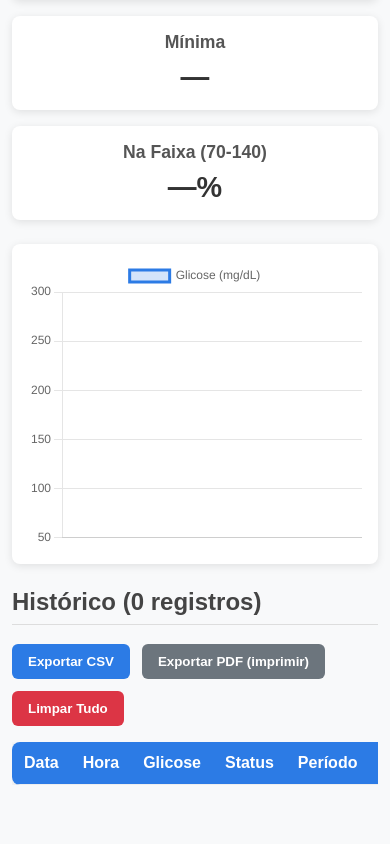
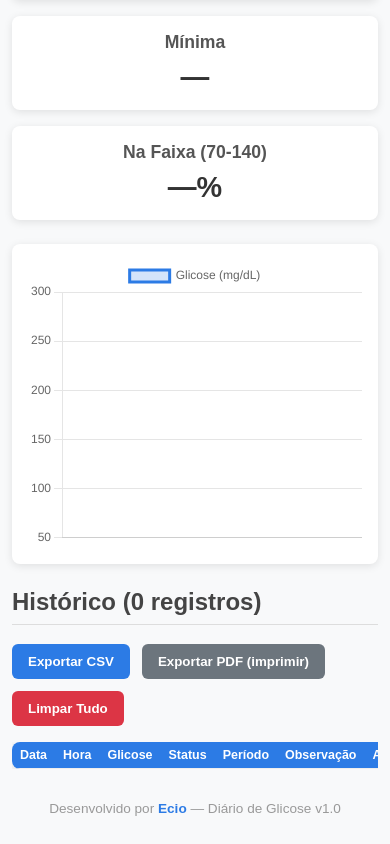
Before and after one commit to Eciopai1/Glicose, a plain HTML site: page teste.html in a window 390 px wide. Shown: the part 1082-1926 px from the top of the page. Before the commit the page ends 1879 px from the top, so only its background shows below. Drawn offline with nearby package versions, Linux system fonts and the light colour scheme.

Commit message:
fix: tabela responsiva no mobile, texto WhatsApp e creditos no rodape

```diff
--- a/teste.html
+++ b/teste.html
@@ -211,6 +211,28 @@
       .stats {
         grid-template-columns: 1fr;
       }
+
+      th,
+      td {
+        padding: 6px 8px;
+        font-size: 0.78em;
+      }
+
+      .delete-btn {
+        padding: 4px 7px;
+        font-size: 0.78em;
+      }
+    }
+
+    .footer-credits {
+      text-align: center;
+      margin: 32px 0 16px;
+      color: #999;
+      font-size: 0.85em;
+    }
+
+    .footer-credits strong {
+      color: #2c7be5;
     }
 
     .whatsapp-config {
@@ -267,7 +289,7 @@
 
     <!-- Configuração WhatsApp -->
     <div class="whatsapp-config">
-      <h3>📱 Número da sua médica (WhatsApp)</h3>
+      <h3>📱 Enviar via WhatsApp</h3>
       <div style="display:flex; gap:8px; flex-wrap:wrap; align-items:center;">
         <input type="tel" id="numMedica" placeholder="Ex: 5511999998888 (com código do país)"
           style="flex:1; min-width:200px;">
@@ -361,6 +383,9 @@
         </thead>
         <tbody id="tbody"></tbody>
       </table>
+    </div>
+    <div class="footer-credits">
+      Desenvolvido por <strong>Ecio</strong> &mdash; Diário de Glicose v1.0
     </div>
   </div>
 
```
